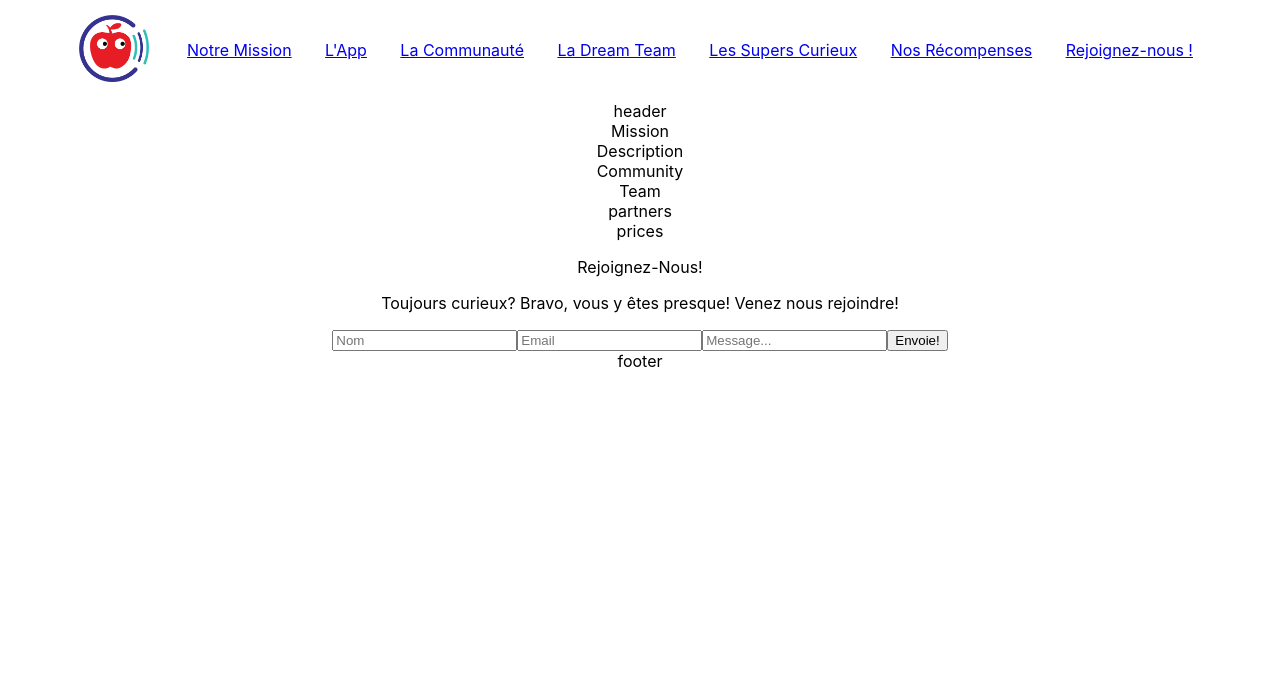
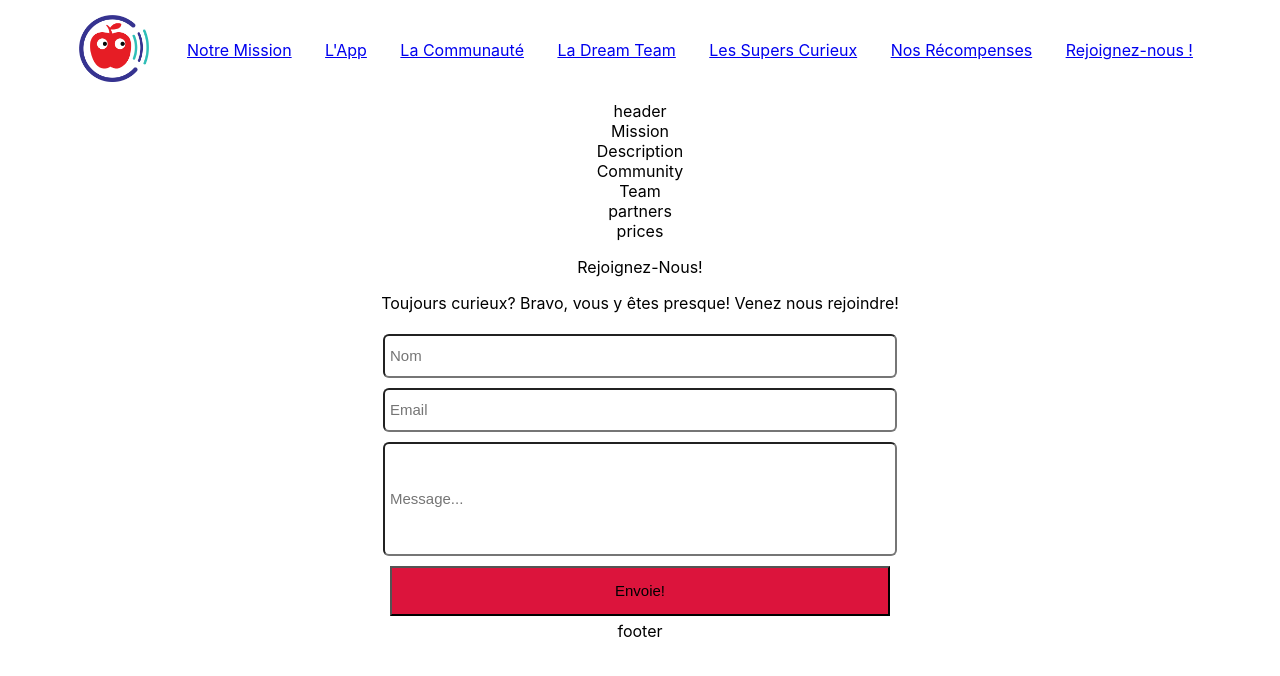
Before and after one commit to Curious-Connect/curious-connect, a React (Create React App) app: page / in a window 1280 px wide. Shown: the top 676 px of the page. Built offline with nearby package versions, Linux system fonts and the light colour scheme.

Commit message:
changing in css for contact form

```diff
--- a/src/components/Contact.js
+++ b/src/components/Contact.js
@@ -3,17 +3,20 @@ import "../stylesheets/Contact.css";
 import axios from "axios";
 
 export default class Contact extends Component {
+
   constructor(props){
     super(props);
     this.state={
       name: "",
       email: "",
-      message: ""
+      message: "",
     }
+    let   _isSent=false;
     let service = axios.create({
       baseURL: `${process.env.REACT_APP_API}`});
     this.service=service;
     console.log(process.env.REACT_APP_API)
+    this._isSent=_isSent;
   }
 
   handleChange = (event) => {
@@ -27,6 +30,12 @@ export default class Contact extends Component {
     this.service.post('/send', {name, email, message})
     .then(response=>{
       console.log(response);
+      this._isSent=true
+      this.setState({
+        name:"",
+        email:"",
+        message:"",
+      })
     })
     .catch(err=>{
       console.log(err)
@@ -39,15 +48,21 @@ export default class Contact extends Component {
         <p className="contact__header">Rejoignez-Nous!</p>
         <p className="contact__text">Toujours curieux? Bravo, vous y êtes presque!
         Venez nous rejoindre!</p>
-
-        <form className="signupForm__input" onSubmit={this.handleFormSubmit}>
+        <div className="contact__sent">
+          {(this._isSent)?
+          <p>Email sent! Thank you for contacting us!</p>
+          :
+          null
+          }
+        </div>
+        <form className="contact__form" onSubmit={this.handleFormSubmit}>
 
           <input placeholder="Nom" type="text" name="name" value={this.state.name} onChange={ e => this.handleChange(e)}/>
 
           <input placeholder="Email" type="text" name="email" value={this.state.email} onChange={ e => this.handleChange(e)} />
 
-          <input placeholder="Message..." type="text" name="message" value={this.state.message} onChange={ e => this.handleChange(e)}/>
-          <button className="submitBtn" type="submit">Envoie!</button>
+          <input style={{height:"100px"}} placeholder="Message..." type="text" name="message" value={this.state.message} onChange={ e => this.handleChange(e)}/>
+          <button className="contact__btn" type="submit">Envoie!</button>
         </form>
 
       </div>
--- a/src/stylesheets/Contact.css
+++ b/src/stylesheets/Contact.css
@@ -0,0 +1,33 @@
+.contact__form {
+    width: 100%;
+    display: flex;
+    flex-direction: column;
+    justify-content: center;
+    align-items: center;
+}
+
+.contact__sent {
+    color: red;
+}
+
+.contact__form>input {
+    width: 500px !important;
+    height: 30px;
+    border-radius: 6px;
+    padding: 5px;
+    margin: 5px 20px;
+    font-size: 15px;
+}
+
+.contact__btn {
+    width: 500px;
+    height: 50px;
+    padding: 5px;
+    margin: 5px 0;
+    background-color: crimson;
+    font-size: 15px;
+}
+
+.contact__btn:hover {
+    background-color: indigo;
+}
```
